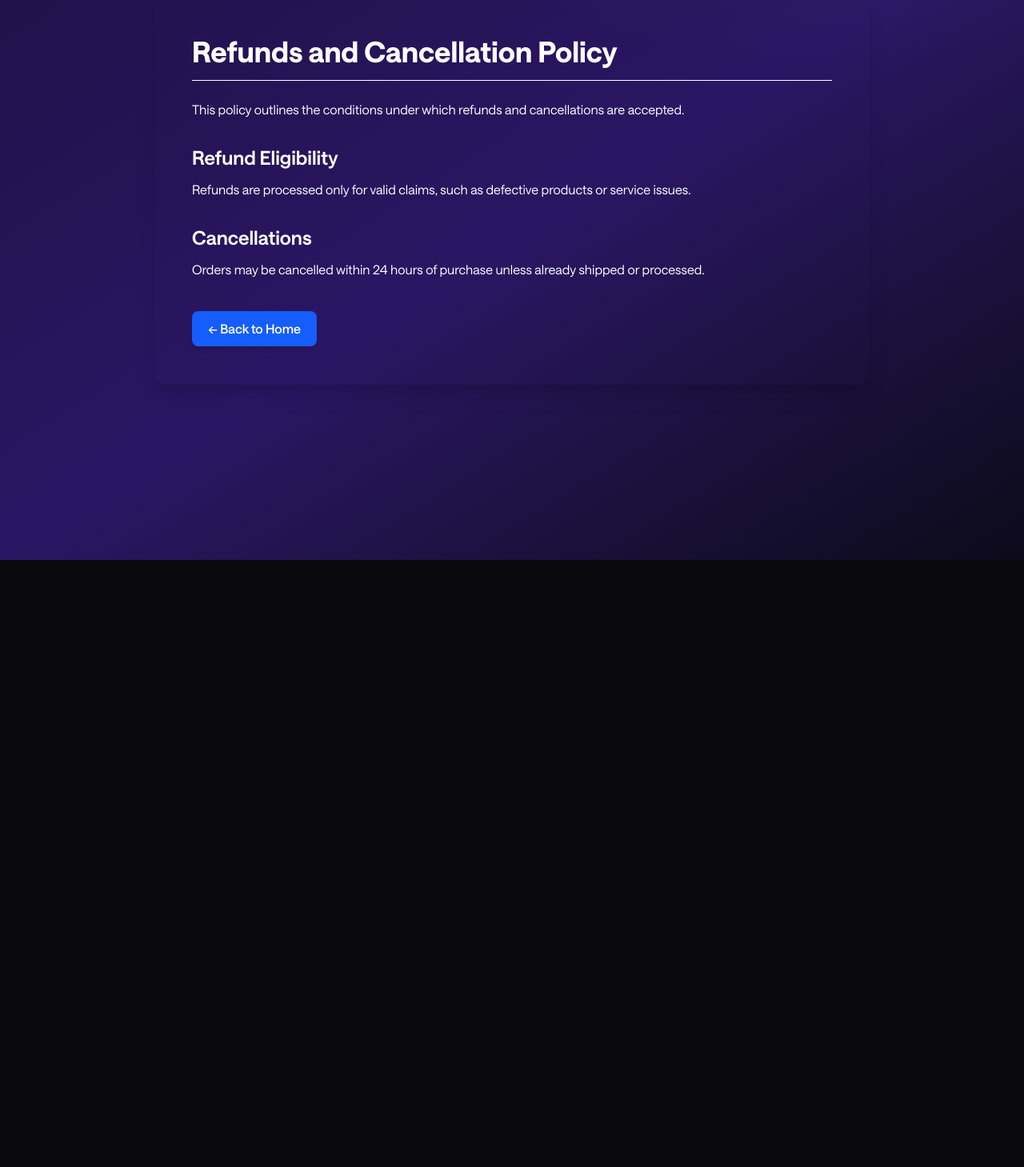
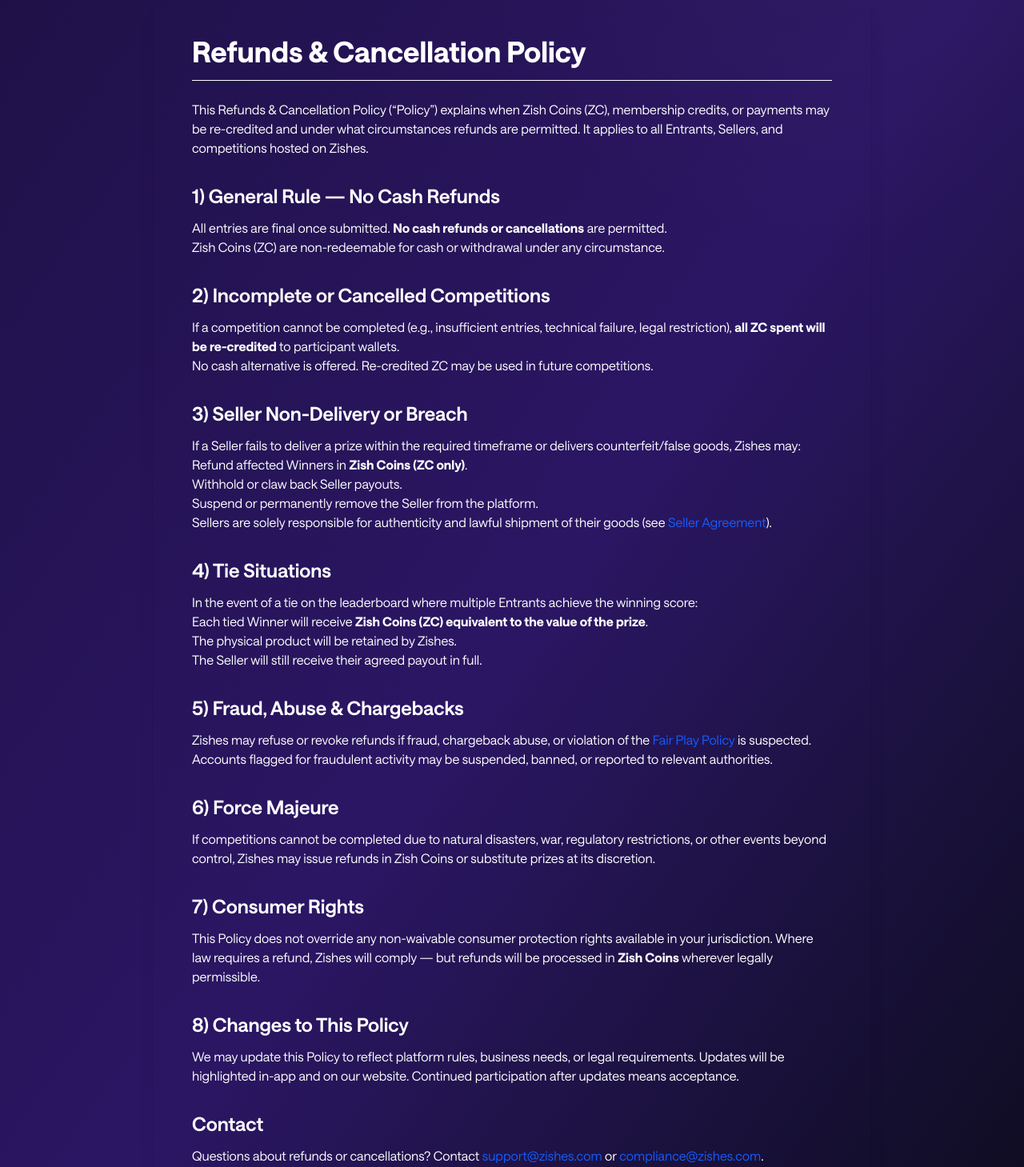
Before and after one commit to PourusK/Zishes-code, a Next.js app: page /refunds-cancellation-policy in a window 1280 px wide. Shown: the part 100-1559 px from the top of the page at 80% size. Before the commit the page ends 800 px from the top, so only its background shows below. Built offline with nearby package versions, Linux system fonts and the light colour scheme.

Commit message:
Update page.tsx

```diff
--- a/src/app/refunds-cancellation-policy/page.tsx
+++ b/src/app/refunds-cancellation-policy/page.tsx
@@ -6,28 +6,178 @@
     <div className="relative bg-transparent min-h-screen py-24 px-4 sm:px-6 lg:px-8">
       <div className="max-w-4xl mx-auto bg-transparent shadow-xl rounded-2xl p-8 md:p-12">
         <h1 className="text-4xl font-extrabold text-white mb-6 border-b pb-4">
-          Refunds and Cancellation Policy
+          Refunds &amp; Cancellation Policy
         </h1>
+
         <div className="prose prose-lg text-white max-w-none">
           <p>
-            This policy outlines the conditions under which refunds and
-            cancellations are accepted.
+            This Refunds &amp; Cancellation Policy (“Policy”) explains when
+            Zish Coins (ZC), membership credits, or payments may be re-credited
+            and under what circumstances refunds are permitted. It applies to
+            all Entrants, Sellers, and competitions hosted on Zishes.
           </p>
+
+          {/* 1. General Rule */}
           <h2 className="text-2xl font-semibold mt-8 mb-3 text-white">
-            Refund Eligibility
+            1) General Rule — No Cash Refunds
+          </h2>
+          <ul>
+            <li>
+              All entries are final once submitted.{" "}
+              <strong>No cash refunds or cancellations</strong> are permitted.
+            </li>
+            <li>
+              Zish Coins (ZC) are non-redeemable for cash or withdrawal under
+              any circumstance.
+            </li>
+          </ul>
+
+          {/* 2. Incomplete Competitions */}
+          <h2 className="text-2xl font-semibold mt-8 mb-3 text-white">
+            2) Incomplete or Cancelled Competitions
+          </h2>
+          <ul>
+            <li>
+              If a competition cannot be completed (e.g., insufficient entries,
+              technical failure, legal restriction),{" "}
+              <strong>all ZC spent will be re-credited</strong> to participant
+              wallets.
+            </li>
+            <li>
+              No cash alternative is offered. Re-credited ZC may be used in
+              future competitions.
+            </li>
+          </ul>
+
+          {/* 3. Seller Non-Delivery */}
+          <h2 className="text-2xl font-semibold mt-8 mb-3 text-white">
+            3) Seller Non-Delivery or Breach
+          </h2>
+          <ul>
+            <li>
+              If a Seller fails to deliver a prize within the required
+              timeframe or delivers counterfeit/false goods, Zishes may:
+              <ul>
+                <li>
+                  Refund affected Winners in{" "}
+                  <strong>Zish Coins (ZC only)</strong>.
+                </li>
+                <li>
+                  Withhold or claw back Seller payouts.
+                </li>
+                <li>
+                  Suspend or permanently remove the Seller from the platform.
+                </li>
+              </ul>
+            </li>
+            <li>
+              Sellers are solely responsible for authenticity and lawful
+              shipment of their goods (see{" "}
+              <Link href="/seller-agreement" className="text-blue-600 hover:underline">
+                Seller Agreement
+              </Link>
+              ).
+            </li>
+          </ul>
+
+          {/* 4. Tie Situations */}
+          <h2 className="text-2xl font-semibold mt-8 mb-3 text-white">
+            4) Tie Situations
+          </h2>
+          <ul>
+            <li>
+              In the event of a tie on the leaderboard where multiple Entrants
+              achieve the winning score:
+            </li>
+            <ul>
+              <li>
+                Each tied Winner will receive{" "}
+                <strong>Zish Coins (ZC) equivalent to the value of the prize</strong>.
+              </li>
+              <li>
+                The physical product will be retained by Zishes.
+              </li>
+              <li>
+                The Seller will still receive their agreed payout in full.
+              </li>
+            </ul>
+          </ul>
+
+          {/* 5. Fraud, Abuse & Chargebacks */}
+          <h2 className="text-2xl font-semibold mt-8 mb-3 text-white">
+            5) Fraud, Abuse &amp; Chargebacks
+          </h2>
+          <ul>
+            <li>
+              Zishes may refuse or revoke refunds if fraud, chargeback abuse, or
+              violation of the{" "}
+              <Link href="/fair-play" className="text-blue-600 hover:underline">
+                Fair Play Policy
+              </Link>{" "}
+              is suspected.
+            </li>
+            <li>
+              Accounts flagged for fraudulent activity may be suspended, banned,
+              or reported to relevant authorities.
+            </li>
+          </ul>
+
+          {/* 6. Force Majeure */}
+          <h2 className="text-2xl font-semibold mt-8 mb-3 text-white">
+            6) Force Majeure
           </h2>
           <p>
-            Refunds are processed only for valid claims, such as defective
-            products or service issues.
+            If competitions cannot be completed due to natural disasters, war,
+            regulatory restrictions, or other events beyond control, Zishes may
+            issue refunds in Zish Coins or substitute prizes at its discretion.
           </p>
+
+          {/* 7. Consumer Rights */}
           <h2 className="text-2xl font-semibold mt-8 mb-3 text-white">
-            Cancellations
+            7) Consumer Rights
           </h2>
           <p>
-            Orders may be cancelled within 24 hours of purchase unless already
-            shipped or processed.
+            This Policy does not override any non-waivable consumer protection
+            rights available in your jurisdiction. Where law requires a refund,
+            Zishes will comply — but refunds will be processed in{" "}
+            <strong>Zish Coins</strong> wherever legally permissible.
+          </p>
+
+          {/* 8. Changes */}
+          <h2 className="text-2xl font-semibold mt-8 mb-3 text-white">
+            8) Changes to This Policy
+          </h2>
+          <p>
+            We may update this Policy to reflect platform rules, business needs,
+            or legal requirements. Updates will be highlighted in-app and on our
+            website. Continued participation after updates means acceptance.
+          </p>
+
+          {/* Contact */}
+          <h2 className="text-2xl font-semibold mt-8 mb-3 text-white">Contact</h2>
+          <p>
+            Questions about refunds or cancellations? Contact{" "}
+            <a
+              href="mailto:support@zishes.com"
+              className="text-blue-600 hover:underline"
+            >
+              support@zishes.com
+            </a>{" "}
+            or{" "}
+            <a
+              href="mailto:compliance@zishes.com"
+              className="text-blue-600 hover:underline"
+            >
+              compliance@zishes.com
+            </a>
+            .
+          </p>
+
+          <p className="text-sm opacity-80">
+            <em>Effective date: [Insert Date]</em>
           </p>
         </div>
+
         <div className="mt-10">
           <Link
             href="/#footer"
```
